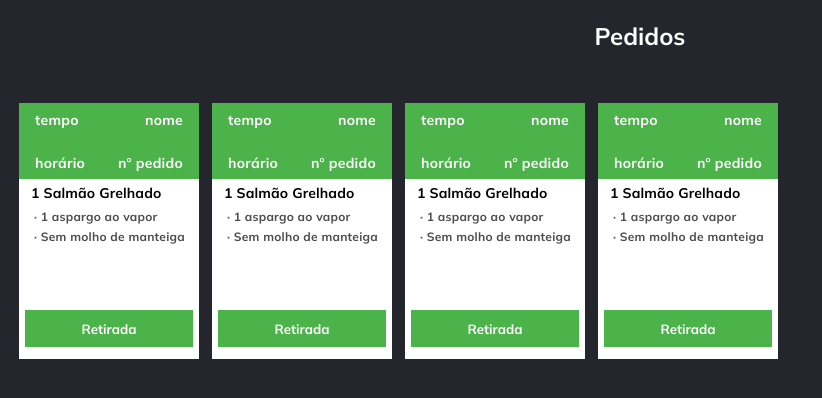
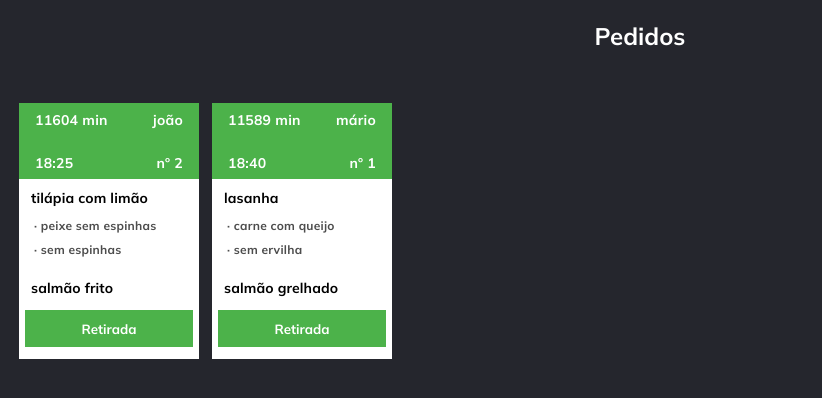
Before and after one commit to schneiker/parte-vitor, an Angular app: page /tela-dir-entrega in a window 1280 px wide. Shown: the top 398 px of the page, without its empty margins (0-822 px from the left). Built offline with nearby package versions, Linux system fonts and the light colour scheme; data requests are answered from the project's data file.

Commit message:
configurando a tela do gerente/garçom para a escolha de um entregador

```diff
--- a/db.json
+++ b/db.json
@@ -85,9 +85,9 @@
       ],
       "preco": 29.99,
       "horario": "2024-10-24T18:25:00.000Z",
-      "status": "em preparo",
-      "numeroPedido": 4,
-      "tempo": "166 min"
+      "status": "aguardando entrega",
+      "numeroPedido": 3,
+      "tempo": "1492 min"
     },
     {
       "id": "5",
--- a/src/app/components/entrega-pedido/entrega-pedido.component.css
+++ b/src/app/components/entrega-pedido/entrega-pedido.component.css
@@ -2,14 +2,16 @@
     box-sizing: border-box;
     background-color: var(--branco-figma);
     width: 180px;
-    min-height: 256px;
+    height: 256px;
     display: flex;
     flex-direction: column;
+    justify-content: space-between;
+    overflow: hidden;
 }
 
 .info-pedido-pai {
     background-color: var(--verde-figma);
-    height: 76px;
+    min-height: 76px;
     width: 100%;
     display: flex;
     flex-direction: column;
@@ -29,27 +31,31 @@
     background-color: var(--branco-figma);
     box-sizing: border-box;
     width: 100%;
-    height: 131px;
+    padding: 5px 0;
+    margin: 0;
 }
+
 .detalhes-pedido p {
     padding-left: 15px;
     margin-top: 0;
-    margin-bottom: 0px;
+    margin-bottom: 4px; /* Espaçamento mínimo entre os parágrafos */
     font-size: 12px;
 }
 
 .detalhes-pedido h3 {
     padding-left: 12px;
-    margin-bottom: 0px;
+    margin-bottom: 4px; /* Espaçamento entre o título e a descrição */
 }
 
 #botao {
     box-sizing: border-box;
     display: flex;
     width: 100%;
-    height: 49px;
+    height: 49px; /* Altura fixa do botão */
     justify-content: center;
     background-color: var(--branco-figma);
+    align-items: flex-end; /* Garante que o botão fique na parte inferior */
+    margin-bottom: 12px; /* Adiciona a distância de 12px entre o botão e o final */
 }
 
 .b-finalizar {
@@ -94,3 +100,12 @@
     font-weight: 700;
     background-color: var(--branco-figma);
 }
+
+#todos-os-pedidos {
+    flex-grow: 1;
+    max-height: 131px;
+    overflow-y: auto;
+    width: 100%;
+    box-sizing: border-box;
+    margin-bottom: 10px;
+}
--- a/src/app/components/entrega-pedido/entrega-pedido.component.html
+++ b/src/app/components/entrega-pedido/entrega-pedido.component.html
@@ -1,20 +1,22 @@
 <section class="pedido">
     <div class="info-pedido-pai">
-        <div class="info-pedido">
-            <div class="texto-branco">tempo</div>
-            <div class="texto-branco">nome</div>
-        </div>
-        <div class="info-pedido">
-            <div class="texto-branco">horário</div>
-            <div class="texto-branco">nº pedido</div>
-        </div>
+      <div class="info-pedido">
+        <div class="texto-branco">{{ pedido.tempo || 'Tempo indefinido' }}</div>
+        <div class="texto-branco">{{ pedido.nomeCliente || 'Cliente indefinido' }}</div>
+      </div>
+      <div class="info-pedido">
+        <div class="texto-branco">{{ pedido.horario ? (pedido.horario | date: 'HH:mm') : 'Horário indefinido' }}</div>
+        <div class="texto-branco">nº {{ pedido.numeroPedido || 'N/A' }}</div>
+      </div>
     </div>
-    <div class="detalhes-pedido">
-        <h3 class="texto-preto" id="titulo-h3">1 Salmão Grelhado</h3>
-        <p class="texto-cinza">· 1 aspargo ao vapor</p>
-        <p class="texto-cinza">· Sem molho de manteiga</p>
+    <div id="todos-os-pedidos">
+      <div class="detalhes-pedido" *ngFor="let item of pedido.itens">
+        <h3 class="texto-preto" id="titulo-h3">{{ item.nomePrato }}</h3>
+        <p class="texto-cinza">{{ item.descricao }}</p>
+        <p class="texto-cinza">{{ item.observacao || 'Sem observações' }}</p>
+      </div>
     </div>
     <div id="botao">
-        <button [routerLink]="['/tela-escolher-entregador']"  class="b-finalizar" >Retirada</button>
+      <button [routerLink]="['/tela-escolher-entregador']" class="b-finalizar">Retirada</button>
     </div>
-</section>
+  </section>
--- a/src/app/components/tela-inicial-direcionamento-entrega/tela-inicial-direcionamento-entrega.component.css
+++ b/src/app/components/tela-inicial-direcionamento-entrega/tela-inicial-direcionamento-entrega.component.css
@@ -1,5 +1,4 @@
 section {
-    /* border: 1px solid red; */
     height: 100svh;
     background-color: var(--fundo-telas);
 }
--- a/src/app/components/tela-inicial-direcionamento-entrega/tela-inicial-direcionamento-entrega.component.html
+++ b/src/app/components/tela-inicial-direcionamento-entrega/tela-inicial-direcionamento-entrega.component.html
@@ -3,9 +3,8 @@
         <h1>Pedidos</h1>
     </header>
     <div class="pedidos">
-        <app-entrega-pedido></app-entrega-pedido>
-        <app-entrega-pedido></app-entrega-pedido>
-        <app-entrega-pedido></app-entrega-pedido>
-        <app-entrega-pedido></app-entrega-pedido>
+        <div *ngFor="let pedido of pedidos">
+            <app-entrega-pedido [pedido]="pedido"></app-entrega-pedido>
+        </div>
     </div>
 </section>
--- a/src/app/components/tela-inicial-direcionamento-entrega/tela-inicial-direcionamento-entrega.component.ts
+++ b/src/app/components/tela-inicial-direcionamento-entrega/tela-inicial-direcionamento-entrega.component.ts
@@ -1,13 +1,48 @@
-import { Component } from '@angular/core';
+import { Component, OnInit } from '@angular/core';
 import { EntregaPedidoComponent } from '../entrega-pedido/entrega-pedido.component';
+import { PedidoService } from '../pedido.service';
+import { NgFor, NgForOf } from '@angular/common';
 
 @Component({
   selector: 'app-tela-inicial-direcionamento-entrega',
   standalone: true,
-  imports: [EntregaPedidoComponent],
+  imports: [EntregaPedidoComponent, NgFor, NgForOf],
   templateUrl: './tela-inicial-direcionamento-entrega.component.html',
   styleUrl: './tela-inicial-direcionamento-entrega.component.css'
 })
-export class TelaInicialDirecionamentoEntregaComponent {
+export class TelaInicialDirecionamentoEntregaComponent implements OnInit {
+  pedidos: any[] = [];
 
+  constructor(private pedidoService: PedidoService) {}
+
+  ngOnInit(): void {
+    this.getPedidos();
+  }
+
+  getPedidos(): void {
+    this.pedidoService.getPedidos().subscribe((data) => {
+      this.pedidos = data
+        .filter(pedido => pedido.status === 'aguardando entrega')
+        .map((pedido, index) => {
+          const horario = new Date(pedido.horario);
+          return {
+            ...pedido,
+            numeroPedido: index + 1,
+            horario: horario,
+            tempo: this.calcularTempo(horario)
+          };
+        })
+        .sort((a, b) => {
+          // Ordena em ordem crescente pelo horário de chegada para "aguardando entrega"
+          return new Date(a.horario).getTime() - new Date(b.horario).getTime();
+        });
+    });
+  }
+
+  calcularTempo(horario: Date): string {
+    const agora = new Date();
+    const diferenca = agora.getTime() - horario.getTime();
+    const minutos = Math.floor(diferenca / 60000);
+    return `${minutos} min`;
+  }
 }
```
Also changed, not shown: src/app/components/entrega-pedido/entrega-pedido.component.ts (+7 -2 lines).
